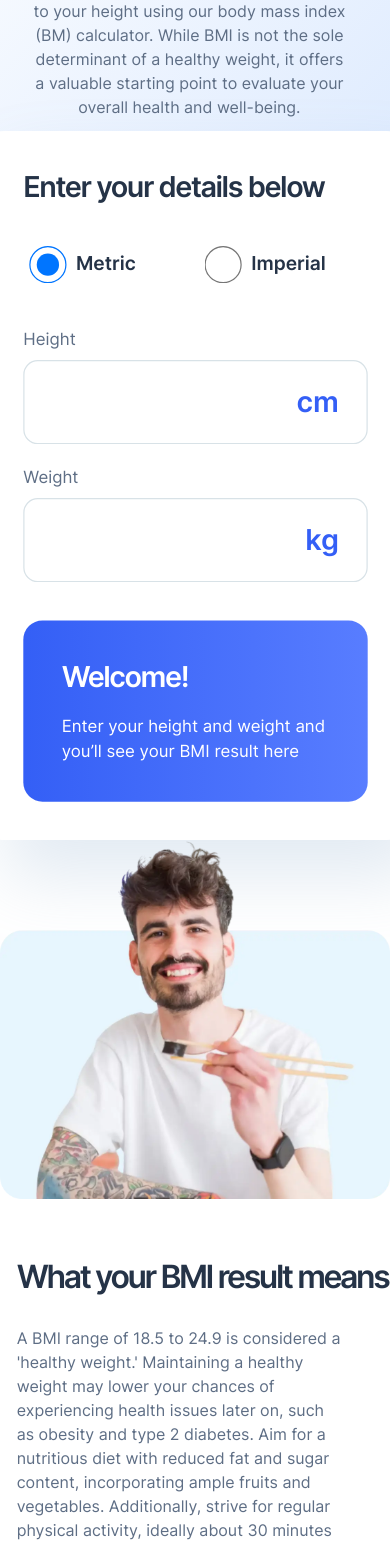
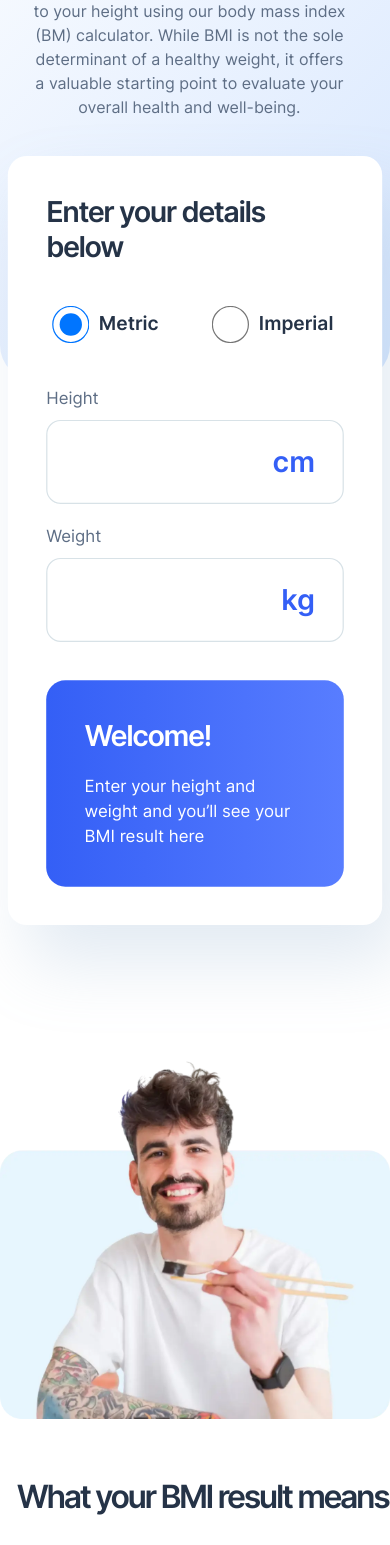
Before and after one commit to eduardsdn/bmi_calculator, a React (Create React App) app: page / in a window 390 px wide. Shown: the part 260-1805 px from the top of the page. Built offline with nearby package versions, Linux system fonts and the light colour scheme.

Commit message:
Responsiveness changes

```diff
--- a/src/styles/Calculator.module.css
+++ b/src/styles/Calculator.module.css
@@ -214,7 +214,7 @@ input[type="number"]:focus {
     width: 80%;
     max-width: 80%;
     left: 10%;
-    top: 390px;
+    top: 450px;
   }
 
   .result {
@@ -235,8 +235,8 @@ input[type="number"]:focus {
 @media screen and (max-width: 560px) {
   .calculator {
     width: 90%;
-    max-width: 90%;
-    left: 5%;
+    max-width: 80%;
+    left: 10%;
   }
 
   .result {
@@ -274,8 +274,8 @@ input[type="number"]:focus {
   }
 }
 
-@media screen and (max-width: 390px) {
+@media screen and (max-width: 452px) {
   .calculator {
-    top: 450px;
+    top: 480px;
   }
 }
--- a/src/styles/ResultDescription.module.css
+++ b/src/styles/ResultDescription.module.css
@@ -48,6 +48,7 @@
     margin-right: 43px;
     overflow: hidden;
     position: relative;
+    margin-top: 100px;
   }
 
   .resultDescriptionImg {
@@ -84,10 +85,17 @@
   }
 }
 
+@media screen and (max-width: 820px) {
+  .resultDescription {
+    margin-top: 175px;
+  }
+}
+
 @media screen and (max-width: 680px) {
   .resultDescription {
     flex-direction: column;
     margin-right: 0px;
+    margin-top: 220px;
   }
 
   .resultDescriptionImg {
```
